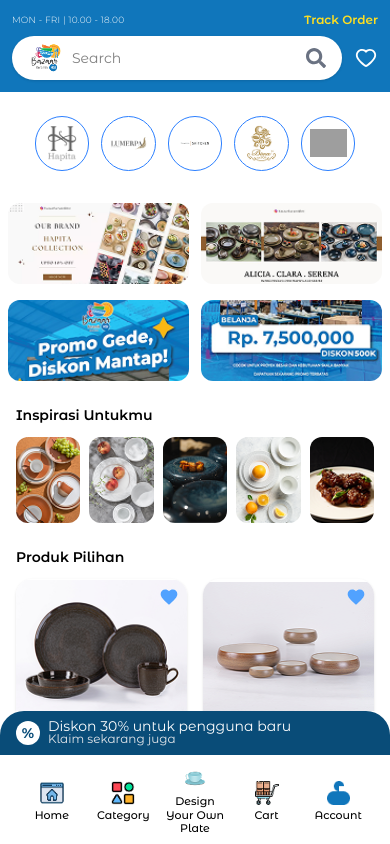
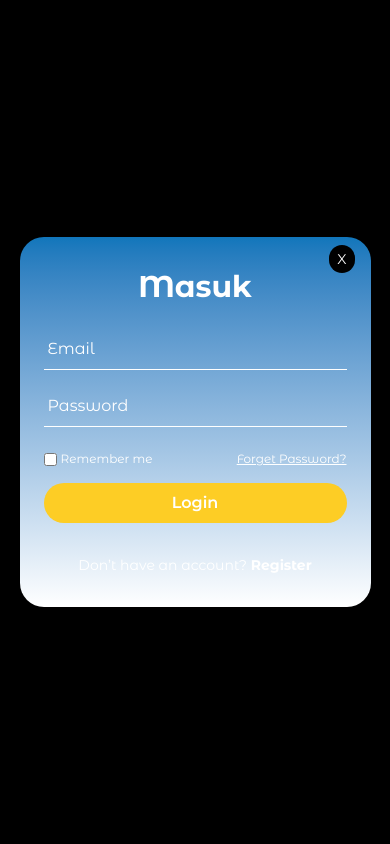
Before and after one commit to Snydexn/Plate-app, a React (Vite) app: page / in a window 390 px wide. Shown: the top 844 px of the page. Built offline with nearby package versions, Linux system fonts and the light colour scheme; grey boxes are pictures that could not be loaded.

Commit message:
login page

```diff
--- a/src/App.jsx
+++ b/src/App.jsx
@@ -10,6 +10,7 @@ import CheckoutPage from './pages/CheckoutPage';
 import PaymentGatewayPage from './pages/PaymentGatewayPage';
 import TrackOrder from './pages/TrackOrder';
 import ProductDetailArias from './pages/ProductDetailArias';
+import Login from './components/Login';
 
 function App() {
   const [count, setCount] = useState(0)
@@ -28,6 +29,8 @@ function App() {
         <Route path="/checkout" element={<CheckoutPage />} />
         <Route path="/payment-gateway" element={<PaymentGatewayPage />} />
         <Route path="/track-order" element={<TrackOrder />} />
+        <Route path="/login" element={<Login />} />
+
 
       </Routes>
     </BrowserRouter>
--- /dev/null
+++ b/src/components/Login.jsx
@@ -0,0 +1,86 @@
+import React, { useState } from "react";
+import { FaEnvelope, FaLock } from "react-icons/fa";
+import { useNavigate } from "react-router-dom";
+
+const Login = () => {
+  const navigate = useNavigate();
+  const [email, setEmail] = useState("");
+  const [password, setPassword] = useState("");
+
+  return (
+    <div className="min-h-screen flex items-center justify-center bg-[#F3EABB]">
+      <div className="relative w-[350px] sm:w-[400px] bg-gradient-to-b from-[#1076BB] to-white rounded-2xl shadow-lg px-8 py-6 text-white">
+        {/* Close Button */}
+        <button
+          className="absolute top-0 right-0 bg-black text-white w-8 h-8 rounded-bl-2xl text-lg"
+          onClick={() => navigate("/")} // kembali ke home
+        >
+          X
+        </button>
+
+        {/* Heading */}
+        <h2 className="text-3xl font-bold text-center mb-6 mt-2">Masuk</h2>
+
+        {/* Email Input */}
+        <div className="mb-4">
+          <label className="text-white text-sm">Email</label>
+          <div className="flex items-center border-b border-white py-1">
+            <input
+              type="email"
+              placeholder="Email"
+              className="bg-transparent text-white placeholder-white flex-1 px-2 py-1 focus:outline-none"
+              value={email}
+              onChange={(e) => setEmail(e.target.value)}
+            />
+            <FaEnvelope className="text-white text-sm" />
+          </div>
+        </div>
+
+        {/* Password Input */}
+        <div className="mb-4">
+          <label className="text-white text-sm">Password</label>
+          <div className="flex items-center border-b border-white py-1">
+            <input
+              type="password"
+              placeholder="Password"
+              className="bg-transparent text-white placeholder-white flex-1 px-2 py-1 focus:outline-none"
+              value={password}
+              onChange={(e) => setPassword(e.target.value)}
+            />
+            <FaLock className="text-white text-sm" />
+          </div>
+        </div>
+
+        {/* Remember and Forgot */}
+        <div className="flex justify-between items-center text-sm mb-4 text-white/70">
+          <label className="flex items-center space-x-2">
+            <input type="checkbox" className="accent-white" />
+            <span>Remember me</span>
+          </label>
+          <button className="hover:underline">Forget Password?</button>
+        </div>
+
+        {/* Login Button */}
+        <button
+          onClick={() => alert("Login clicked")}
+          className="bg-[#FDCD25] text-white font-bold w-full py-2 rounded-full"
+        >
+          Login
+        </button>
+
+        {/* Register */}
+        <div className="text-center text-white/70 mt-4 text-sm">
+          Don’t have an account?{" "}
+          <span
+            onClick={() => navigate("/register")}
+            className="font-bold text-white hover:underline cursor-pointer"
+          >
+            Register
+          </span>
+        </div>
+      </div>
+    </div>
+  );
+};
+
+export default Login;
--- a/src/pages/HomePage.jsx
+++ b/src/pages/HomePage.jsx
@@ -6,11 +6,13 @@ import BottomNavbar from "../components/BottomNavbar";
 
 export default function HomePage() {
   const [wishlist, setWishlist] = useState([]);
+  const [showLoginModal, setShowLoginModal] = useState(false);
   const navigate = useNavigate();
 
   useEffect(() => {
     const saved = JSON.parse(localStorage.getItem("wishlist")) || [];
     setWishlist(saved);
+    setShowLoginModal(true);
   }, []);
 
   const bannerCatalogs = [
@@ -115,54 +117,10 @@ export default function HomePage() {
     }
   };
 
-  return (
-    <main className="min-h-screen text-black pb-36">
+    return (
+    <main className="min-h-screen text-black pb-36 relative">
       <TopBar />
       <BrandAndBanner />
-
-      {/* Catalog Banners */}
-      <div className="grid grid-cols-2 gap-3 p-2">
-        {bannerCatalogs.map((banner, idx) => (
-          <img
-            key={idx}
-            src={banner.src}
-            alt={banner.alt}
-            className="rounded-xl w-full h-auto object-cover"
-          />
-        ))}
-      </div>
-
-      {/* Promo Banners */}
-      <div className="grid grid-cols-2 gap-3 p-2">
-        {bannerPromos.map((banner, idx) => (
-          <img
-            key={idx}
-            src={banner.src}
-            alt={banner.alt}
-            className="rounded-xl w-full h-auto object-cover"
-          />
-        ))}
-      </div>
-
-      {/* Inspirasi Untukmu */}
-      <section className="pt-4 pb-6 text-black">
-        <h2 className="px-4 font-semibold text-sm mb-3">Inspirasi Untukmu</h2>
-        <div className="flex gap-2 px-4 justify-between">
-          {inspirations.map((src, idx) => (
-            <div
-              key={idx}
-              className="rounded-xl overflow-hidden bg-white"
-              style={{ width: "18%", aspectRatio: "3 / 4" }}
-            >
-              <img
-                src={src}
-                alt={`inspirasi-${idx}`}
-                className="w-full h-full object-cover"
-              />
-            </div>
-          ))}
-        </div>
-      </section>
 
       {/* Produk Pilihan */}
       <section className="px-4 pb-8 text-black">
@@ -175,13 +133,12 @@ export default function HomePage() {
               className="cursor-pointer bg-white rounded-2xl overflow-hidden shadow-sm relative"
               style={{ maxWidth: "200px", margin: "0 auto" }}
             >
-              {/* Icon Wishlist */}
               <div
                 className={`absolute top-2 right-2 text-lg cursor-pointer z-10 ${
                   isInWishlist(product.id) ? "text-red-500" : "text-blue-400"
                 }`}
                 onClick={(e) => {
-                  e.stopPropagation(); // mencegah navigate
+                  e.stopPropagation();
                   toggleWishlist(product);
                 }}
               >
@@ -192,20 +149,16 @@ export default function HomePage() {
                   className="w-5 h-5"
                 >
                   <path d="M12 21.35l-1.45-1.32C5.4 15.36 2 12.28 2 8.5
-                      2 5.42 4.42 3 7.5 3c1.74 0 3.41 0.81 4.5 2.09C13.09
-                      3.81 14.76 3 16.5 3 19.58 3 22 5.42 22 8.5c0
-                      3.78-3.4 6.86-8.55 11.54L12 21.35z" />
+                    2 5.42 4.42 3 7.5 3c1.74 0 3.41 0.81 4.5 2.09C13.09
+                    3.81 14.76 3 16.5 3 19.58 3 22 5.42 22 8.5c0
+                    3.78-3.4 6.86-8.55 11.54L12 21.35z" />
                 </svg>
               </div>
-
-              {/* Product Image */}
               <img
                 src={product.image}
                 alt={product.name}
                 className="w-full h-[140px] object-contain bg-white"
               />
-
-              {/* Product Detail */}
               <div className="bg-[#094C78] text-white p-3 rounded-b-2xl min-h-[80px] relative">
                 <div className="text-xs pr-8">
                   <p>{product.name}</p>
@@ -223,6 +176,55 @@ export default function HomePage() {
       </section>
 
       <BottomNavbar />
+
+      {/* MODAL LOGIN */}
+      {showLoginModal && (
+  <div className="fixed inset-0 bg-black bg-opacity-50 z-50 flex items-center justify-center">
+    <div className="bg-gradient-to-b from-[#1076BB] to-white rounded-3xl w-[90%] max-w-md text-center text-white relative px-6 py-8">
+      <button
+        className="absolute top-2 right-4 bg-black text-white px-2 py-1 rounded-full text-sm"
+        onClick={() => setShowLoginModal(false)}
+      >
+        X
+      </button>
+      <h2 className="text-3xl font-bold mb-6">Masuk</h2>
+      <form className="space-y-4">
+        <input
+          type="email"
+          placeholder="Email"
+          className="w-full border-b border-white bg-transparent py-2 px-1 placeholder-white text-white focus:outline-none"
+        />
+        <input
+          type="password"
+          placeholder="Password"
+          className="w-full border-b border-white bg-transparent py-2 px-1 placeholder-white text-white focus:outline-none"
+        />
+        <div className="flex justify-between items-center text-xs mt-2 mb-4 text-white">
+          <label className="flex items-center gap-1">
+            <input type="checkbox" className="accent-white" />
+            Remember me
+          </label>
+          <span className="underline">Forget Password?</span>
+        </div>
+
+        {/* ✅ TOMBOL LOGIN */}
+        <button
+          type="button"
+          onClick={() => setShowLoginModal(false)}
+          className="bg-[#FDCD25] text-white font-semibold py-2 rounded-full w-full"
+        >
+          Login
+        </button>
+
+        <p className="text-sm mt-4">
+          Don’t have an account?{" "}
+          <span className="font-bold text-white">Register</span>
+        </p>
+      </form>
+    </div>
+  </div>
+)}
+
     </main>
   );
 }
```
